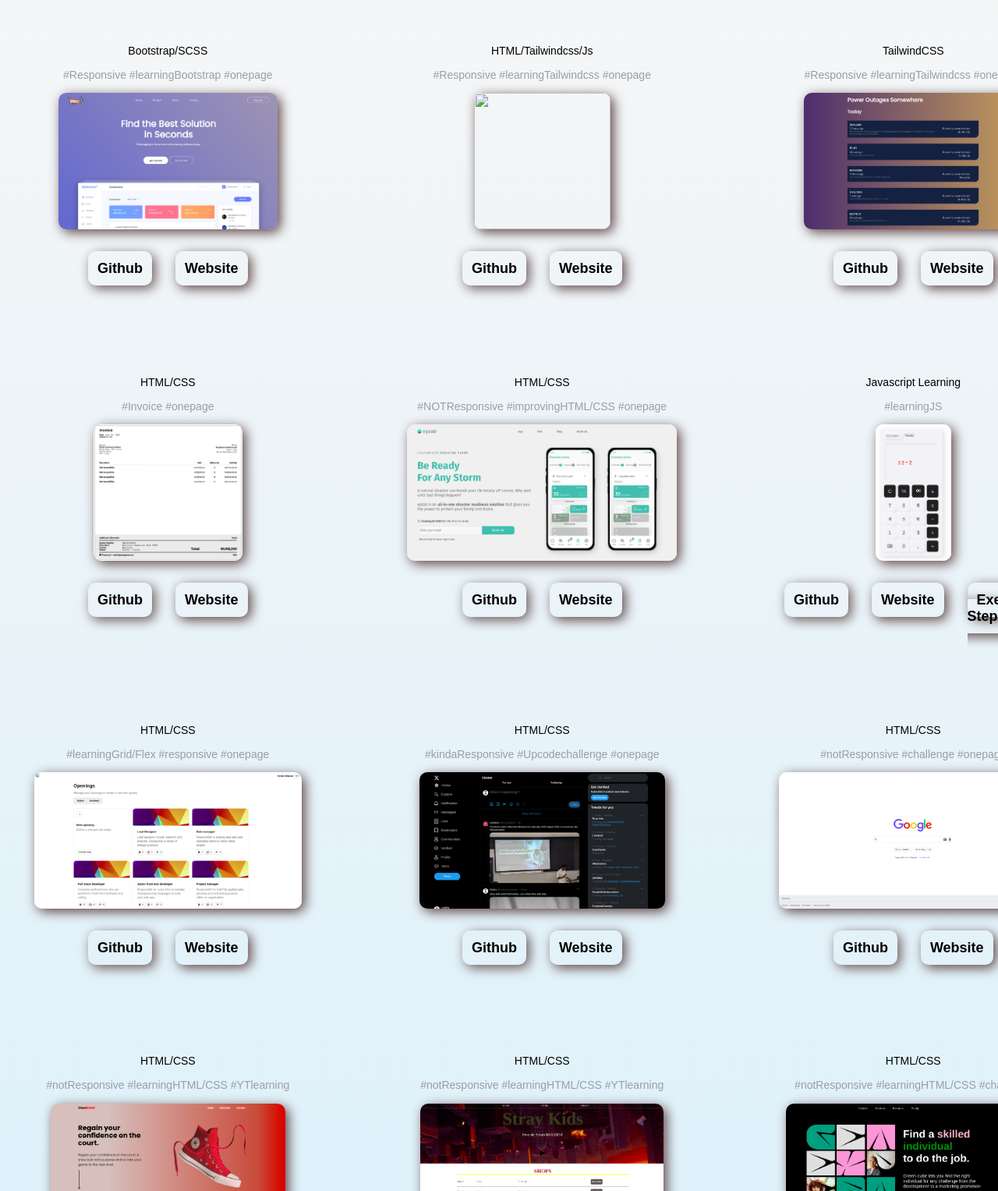
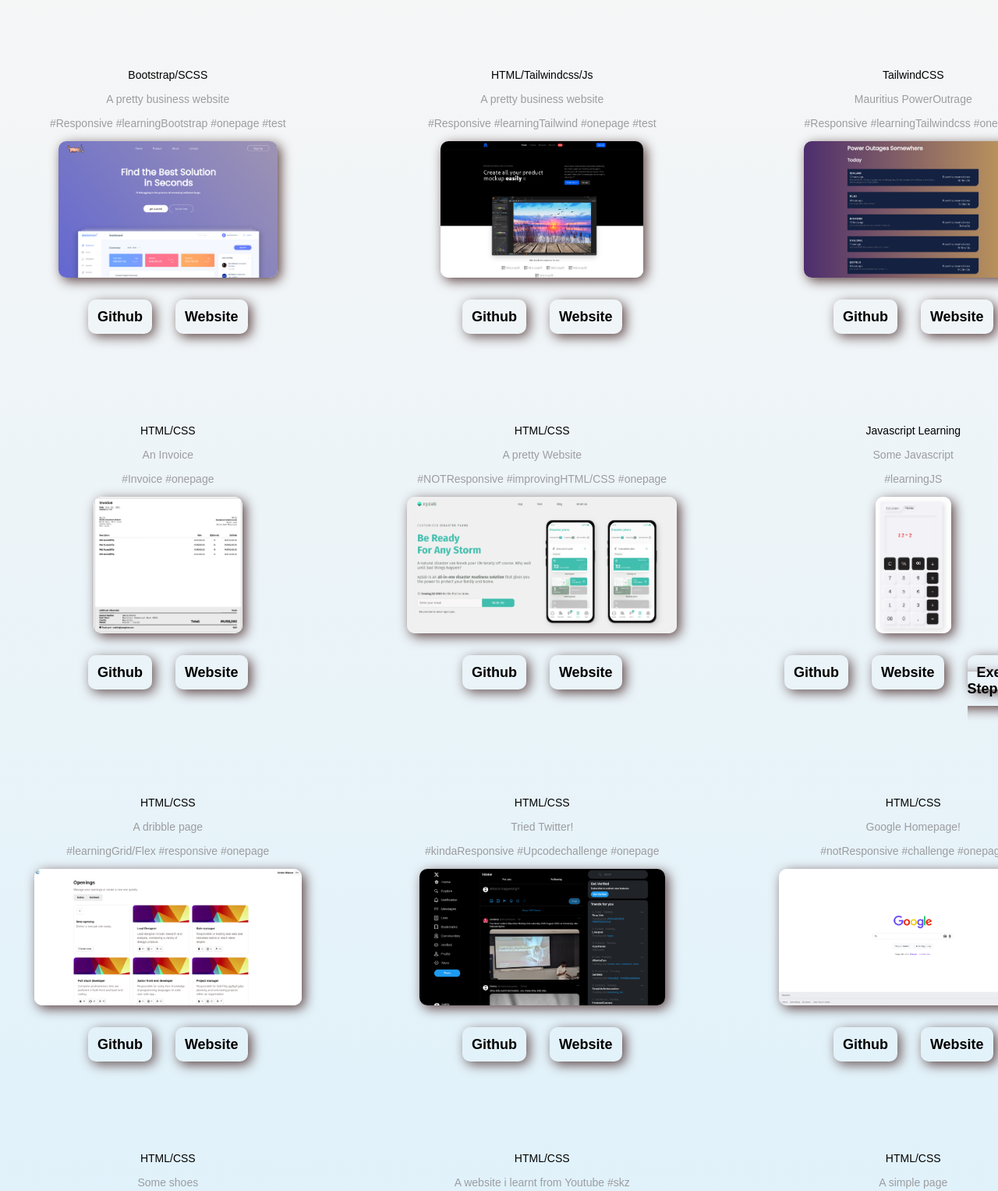
Before and after one commit to mahita098/mahita-portfolio, a website built with Vite: page projects.html in a window 1280 px wide. Shown: the part 681-2208 px from the top of the page at 78% size. Built offline with nearby package versions, Linux system fonts and the light colour scheme; files whose address does not match are found by name; a web font is replaced by a local one.

Commit message:
proj desc

```diff
--- a/projects.html
+++ b/projects.html
@@ -51,6 +51,7 @@
     <div class="box-wrapper">
       <div class="box project14">
         <p class="boxdescription">HTML/SCSS/JS</p>
+        <p class="boxdescription hashtags">My Portfolio</p>
         <p class="boxdescription hashtags">#Responsive #ownPortfolio #multiplepage</p>
         <div class="images"><img src="./assets/images/myportfolio.png" /></div>
         <div class="links">
@@ -60,6 +61,7 @@
       </div>
       <div class="box project13">
         <p class="boxdescription">HTML/SCSS/JS</p>
+        <p class="boxdescription hashtags">An agency website</p>
         <p class="boxdescription hashtags">#Responsive #tryingSwipers #multiplepage</p>
         <div class="images"><img src="./assets/images/office-ag.png" /></div>
         <div class="links">
@@ -71,6 +73,7 @@
       <div class="box project12">
 
         <p class="boxdescription">HTML/SCSS/JS</p>
+        <p class="boxdescription hashtags">A Hotel website</p>
         <p class="boxdescription hashtags">#ImprovingResponsiveness #onepage</p>
         <div class="images"><img src="./assets/images/hotel.png" /></div>
         <div class="links">
@@ -80,7 +83,8 @@
       </div>
       <div class="box project11">
         <p class="boxdescription">Bootstrap/SCSS</p>
-        <p class="boxdescription hashtags">#Responsive #learningBootstrap #onepage</p>
+        <p class="boxdescription hashtags">A pretty business website</p>
+        <p class="boxdescription hashtags">#Responsive #learningBootstrap #onepage #test</p>
         <div class="images">
           <img src="./assets/images/figmalandingpage.png" />
         </div>
@@ -92,17 +96,19 @@
       </div>
       <div class="box project10">
         <p class="boxdescription">HTML/Tailwindcss/Js</p>
-        <p class="boxdescription hashtags">#Responsive #learningTailwindcss #onepage</p>
+        <p class="boxdescription hashtags">A pretty business website</p>
+        <p class="boxdescription hashtags">#Responsive #learningTailwind #onepage #test</p>
         <div class="images">
-          <img src="./public/assets/images/" />
+          <img src="./public/assets/images/web-test.png" />
         </div>
         <div class="links">
           <a href="https://github.com/mahita098/web-test" target="_blank"><span class="github">Github</span></a>
           <a href="https://web-test-mahi.netlify.app/" target="_blank"><span class="Page">Website</span></a>
         </div>
       </div>
-      <div class="box project10">
+      <div class="box project15">
         <p class="boxdescription">TailwindCSS</p>
+        <p class="boxdescription hashtags">Mauritius PowerOutrage</p>
         <p class="boxdescription hashtags">#Responsive #learningTailwindcss #onepage</p>
         <div class="images">
           <img src="./assets/images/Power Outage.png" />
@@ -114,8 +120,9 @@
         </div>
       </div>
 
-      <div class="box project9">
+      <div class="box project16">
         <p class="boxdescription">HTML/CSS</p>
+        <p class="boxdescription hashtags">An Invoice</p>
         <p class="boxdescription hashtags">#Invoice #onepage </p>
         <div class="images"><img src="./public/assets/images/invoices.png" /></div>
         <div class="links">
@@ -125,6 +132,7 @@
       </div>
       <div class="box project9">
         <p class="boxdescription">HTML/CSS</p>
+        <p class="boxdescription hashtags">A pretty Website</p>
         <p class="boxdescription hashtags">#NOTResponsive #improvingHTML/CSS #onepage </p>
         <div class="images"><img src="./assets/images/project1.png" /></div>
         <div class="links">
@@ -134,6 +142,7 @@
       </div>
       <div class="box project8">
         <p class="boxdescription">Javascript Learning</p>
+        <p class="boxdescription hashtags">Some Javascript</p>
         <p class="boxdescription hashtags">#learningJS</p>
         <div class="images"><img src="./assets/images/calculator.png" /></div>
         <div class="links">
@@ -144,6 +153,7 @@
       </div>
       <div class="box project7">
         <p class="boxdescription">HTML/CSS</p>
+        <p class="boxdescription hashtags">A dribble page</p>
         <p class="boxdescription hashtags">#learningGrid/Flex #responsive #onepage</p>
         <div class="images"><img src="./assets/images/kw1.png" /></div>
         <div class="links">
@@ -151,8 +161,9 @@
           <a href="https://km-dribble-page.vercel.app/" target="_blank"><span class="Page">Website</span></a>
         </div>
       </div>
-      <div class="box project6">
+      <div class="box project17">
         <p class="boxdescription">HTML/CSS</p>
+        <p class="boxdescription hashtags">Tried Twitter!</p>
         <p class="boxdescription hashtags">#kindaResponsive #Upcodechallenge #onepage</p>
         <div class="images"><img src="./public/assets/images/mahi-twitter.png" /></div>
         <div class="links">
@@ -163,6 +174,7 @@
       </div>
       <div class="box project6">
         <p class="boxdescription">HTML/CSS</p>
+        <p class="boxdescription hashtags">Google Homepage!</p>
         <p class="boxdescription hashtags">#notResponsive #challenge #onepage</p>
         <div class="images"><img src="./assets/images/google.png" /></div>
         <div class="links">
@@ -172,6 +184,7 @@
       </div>
       <div class="box project5">
         <p class="boxdescription">HTML/CSS</p>
+        <p class="boxdescription hashtags">Some shoes</p>
         <p class="boxdescription hashtags">#notResponsive #learningHTML/CSS #YTlearning</p>
         <div class="images"><img src="./assets/images/nike.png" /></div>
         <div class="links">
@@ -181,6 +194,7 @@
       </div>
       <div class="box project4">
         <p class="boxdescription">HTML/CSS</p>
+        <p class="boxdescription hashtags">A website i learnt from Youtube #skz</p>
         <p class="boxdescription hashtags">#notResponsive #learningHTML/CSS #YTlearning</p>
         <div class="images"><img src="./assets/images//maxident.png" /></div>
         <div class="links">
@@ -190,6 +204,7 @@
       </div>
       <div class="box project3">
         <p class="boxdescription">HTML/CSS</p>
+        <p class="boxdescription hashtags">A simple page</p>
         <p class="boxdescription hashtags">#notResponsive #learningHTML/CSS #challenge</p>
         <div class="images"><img src="./assets/images/greencube.png" /></div>
         <div class="links">
@@ -199,6 +214,7 @@
       </div>
       <div class="box project2">
         <p class="boxdescription">HTML/CSS</p>
+        <p class="boxdescription hashtags">Just started learning</p>
         <p class="boxdescription hashtags">#notResponsive #learningHTML/CSS</p>
         <div class="images">
           <img src="./assets/images/interiordesign.png" />
@@ -211,6 +227,7 @@
       </div>
       <div class="box project1">
         <p class="boxdescription">HTML/CSS</p>
+        <p class="boxdescription hashtags">My first page! #skz</p>
         <p class="boxdescription hashtags">#notResponsive #learningHTML/CSS #my1stpage</p>
         <div class="images"><img src="./assets/images/firstpage.png" /></div>
         <div class="links">
--- a/src/sass/_projects.scss
+++ b/src/sass/_projects.scss
@@ -120,6 +120,7 @@
 @media (max-width: 680px) {
   .box-wrapper {
     display: unset;
+    grid-template-columns: 1fr;
   }
 
   .projectheader {
@@ -157,3 +158,15 @@
     width: 300px;
   }
 }
+
+@media (min-width: 1020px) {
+  .box-wrapper {
+    grid-template-columns: 1fr 1fr;
+  }
+}
+
+@media (min-width: 1200px) {
+  .box-wrapper {
+    grid-template-columns: 1fr 1fr 1fr;
+  }
+}
```
Also changed, not shown: public/assets/css/style.css, public/assets/images/web-test.png (added), 1 other file.
